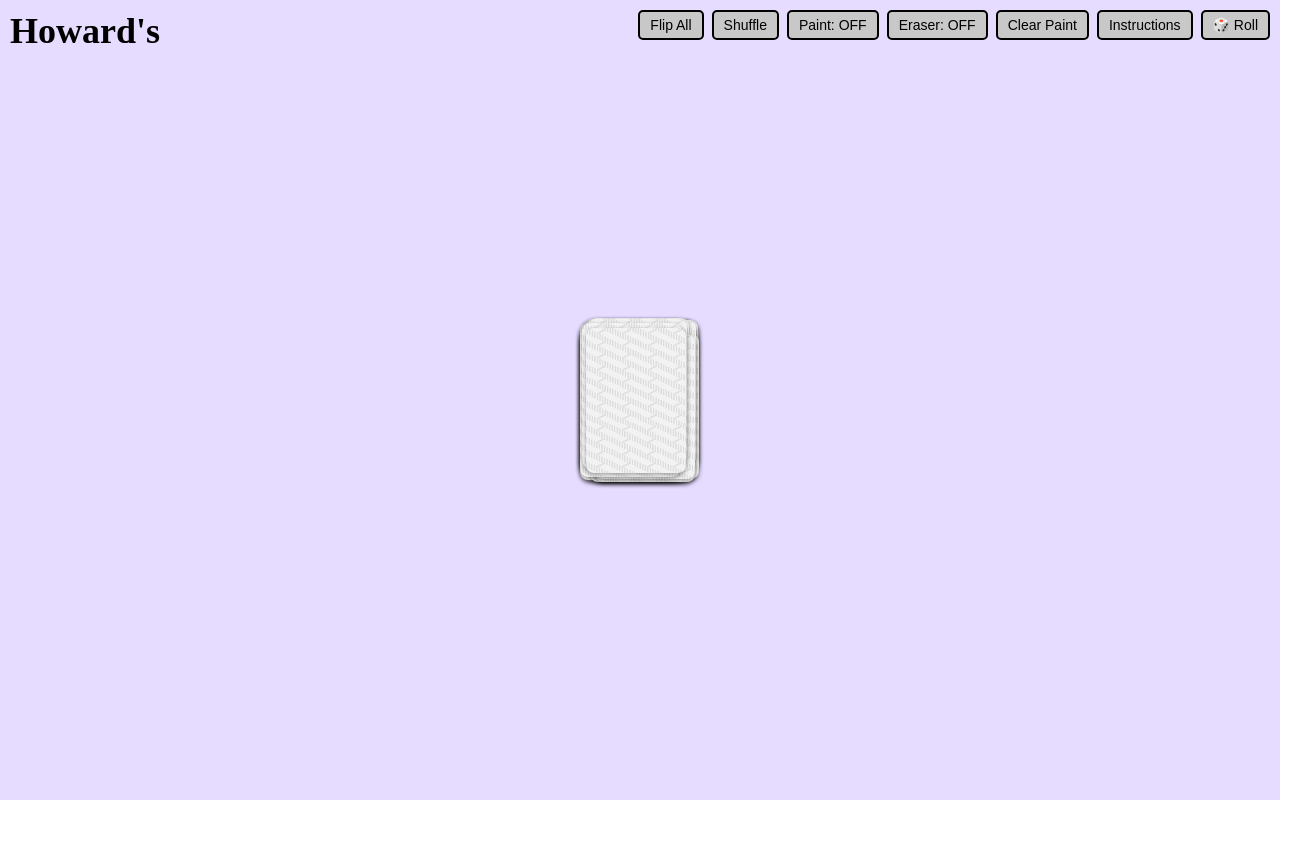
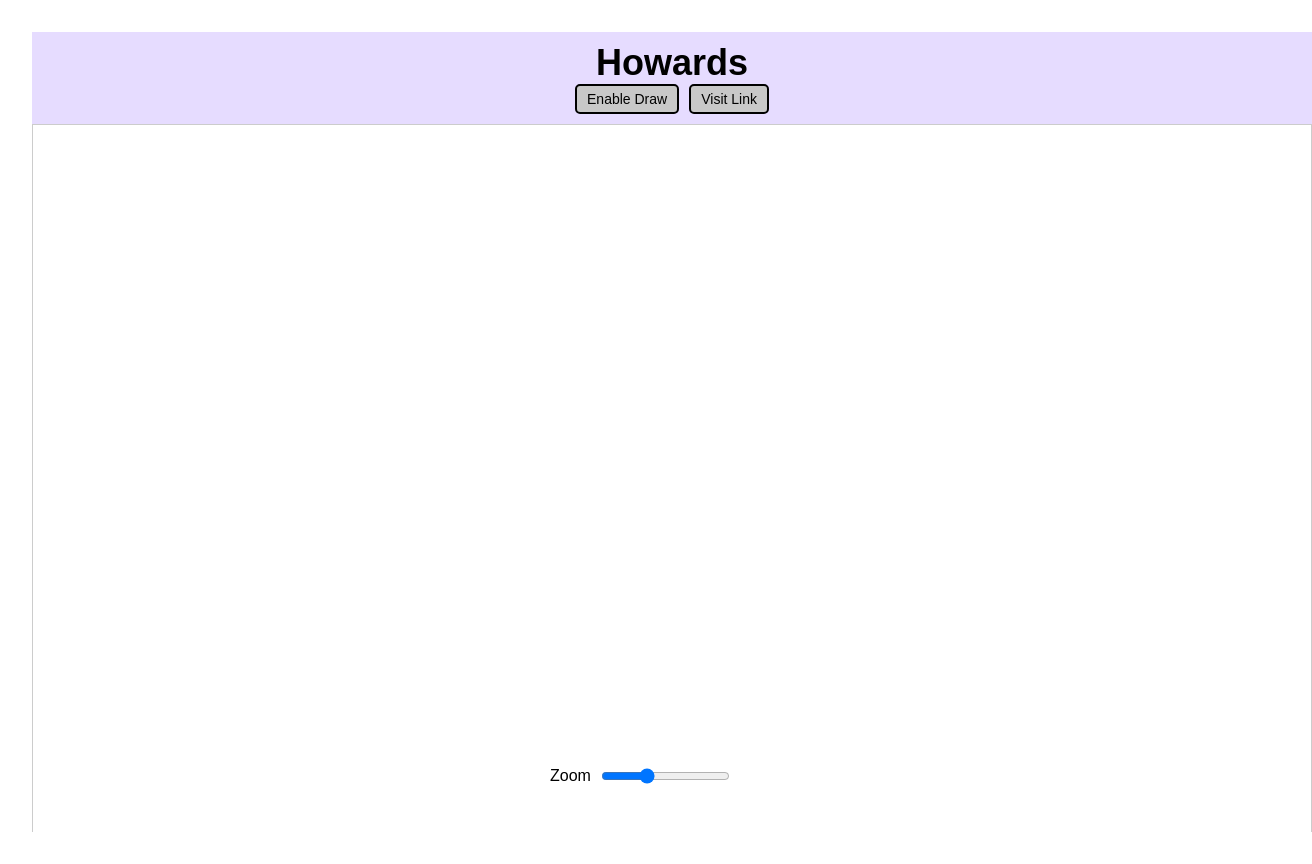
Before and after one commit to MPHmiles/card-sandbox, a React (Vite) app: page / in a window 1280 px wide. Shown: the whole page, 1312 px wide, since content can reach past the window. Before the commit the page ends 800 px from the top, so only its background shows below. Built offline with nearby package versions, Linux system fonts and the light colour scheme.

Commit message:
Fix import typo for build

```diff
--- a/src/App.jsx
+++ b/src/App.jsx
@@ -1,239 +1,231 @@
-import React, { useState, useRef, useEffect } from "react";
-import "./index.css";
+import React, { useRef, useEffect, useState } from "react";
+import "./App.css";
 
-const CARD_WIDTH = 100;
-const CARD_HEIGHT = 145;
+export default function App() {
+  const canvasRef = useRef(null);
+  const [isDrawing, setIsDrawing] = useState(false);
+  const [ctx, setCtx] = useState(null);
+  const [zoom, setZoom] = useState(1);
+  const [isPaintingMode, setIsPaintingMode] = useState(false);
+  const [isPanning, setIsPanning] = useState(false);
+  const [pan, setPan] = useState({ x: 0, y: 0 });
+  const lastPan = useRef({ x: 0, y: 0 });
+  const pinchStart = useRef(null);
 
-const filenames = [
-  "ace_of_spades.png","2_of_spades.png","3_of_spades.png","4_of_spades.png","5_of_spades.png","6_of_spades.png","7_of_spades.png","8_of_spades.png","9_of_spades.png","10_of_spades.png","jack_of_spades.png","queen_of_spades.png","king_of_spades.png",
-  "ace_of_hearts.png","2_of_hearts.png","3_of_hearts.png","4_of_hearts.png","5_of_hearts.png","6_of_hearts.png","7_of_hearts.png","8_of_hearts.png","9_of_hearts.png","10_of_hearts.png","jack_of_hearts.png","queen_of_hearts.png","king_of_hearts.png",
-  "ace_of_diamonds.png","2_of_diamonds.png","3_of_diamonds.png","4_of_diamonds.png","5_of_diamonds.png","6_of_diamonds.png","7_of_diamonds.png","8_of_diamonds.png","9_of_diamonds.png","10_of_diamonds.png","jack_of_diamonds.png","queen_of_diamonds.png","king_of_diamonds.png",
-  "ace_of_clubs.png","2_of_clubs.png","3_of_clubs.png","4_of_clubs.png","5_of_clubs.png","6_of_clubs.png","7_of_clubs.png","8_of_clubs.png","9_of_clubs.png","10_of_clubs.png","jack_of_clubs.png","queen_of_clubs.png","king_of_clubs.png",
-  "black_joker.png","red_joker.png"
-];
+  useEffect(() => {
+    const canvas = canvasRef.current;
+    const context = canvas.getContext("2d");
+    setCtx(context);
 
-let cardId = 0;
-const initDeck = () => {
-  return filenames.map(file => ({
-    id: cardId++,
-    front: `/cards/${file}`,
-    back: `/cards/back.png`,
-    faceUp: false,
-    clickCount: 0,
-    pos: [
-      window.innerWidth/2 - CARD_WIDTH/2 + Math.floor(Math.random()*20-10),
-      window.innerHeight/2 - CARD_HEIGHT/2 + Math.floor(Math.random()*20-10)
-    ]
-  }));
+    const resizeCanvas = () => {
+      canvas.width = window.innerWidth * 2;
+      canvas.height = window.innerHeight * 2;
+      context.scale(2, 2);
+    };
+    resizeCanvas();
+    window.addEventListener("resize", resizeCanvas);
+    return () => window.removeEventListener("resize", resizeCanvas);
+  }, []);
+
+  // ---- Drawing ----
+  const startDrawing = (x, y) => {
+    if (!ctx) return;
+    ctx.beginPath();
+    ctx.moveTo(x, y);
+    setIsDrawing(true);
   };
 
-const shuffleArray = (array) => {
-  const newArray = [...array];
-  for (let i = newArray.length - 1; i > 0; i--) {
-    const j = Math.floor(Math.random() * (i + 1));
-    [newArray[i], newArray[j]] = [newArray[j], newArray[i]];
-  }
-  return newArray;
+  const draw = (x, y) => {
+    if (!isDrawing || !ctx) return;
+    ctx.lineWidth = 2;
+    ctx.lineCap = "round";
+    ctx.strokeStyle = "#000";
+    ctx.lineTo(x, y);
+    ctx.stroke();
   };
 
-export default function App() {
-  const [cards, setCards] = useState(shuffleArray(initDeck()));
-  const [draggingCardId, setDraggingCardId] = useState(null);
-  const [menuOpen, setMenuOpen] = useState(false);
-  const dragOffset = useRef([0,0]);
-  const dragStart = useRef([0,0]);
-  const [paintMode, setPaintMode] = useState(false);
-  const [eraserMode, setEraserMode] = useState(false);
-  const [painting, setPainting] = useState(false);
-  const canvasRef = useRef(null);
-
-  const clickThreshold = 5;
-
-  // Handle touch gestures as mouse
-  const handleTouch = (handler) => (e) => {
-    const touch = e.touches[0];
-    handler({
-      clientX: touch.clientX,
-      clientY: touch.clientY,
-      stopPropagation: () => e.stopPropagation(),
-      nativeEvent: e.nativeEvent
-    });
+  const stopDrawing = () => {
+    if (!ctx) return;
+    ctx.closePath();
+    setIsDrawing(false);
   };
 
-  const handleMouseDown = (e, card) => {
-    e.stopPropagation();
-    setCards(prev => {
-      const newCards = prev.filter(c => c.id !== card.id);
-      newCards.push(card);
-      return newCards;
-    });
-    setDraggingCardId(card.id);
-    dragOffset.current = [e.clientX - card.pos[0], e.clientY - card.pos[1]];
-    dragStart.current = [e.clientX, e.clientY];
-  };
-
-  const handleMouseUp = (e, card) => {
-    if (draggingCardId !== card.id) return;
-    const dx = Math.abs(e.clientX - dragStart.current[0]);
-    const dy = Math.abs(e.clientY - dragStart.current[1]);
-    if (dx < clickThreshold && dy < clickThreshold) {
-      setCards(prev => prev.map(c => {
-        if (c.id === card.id) {
-          c.clickCount = (c.clickCount || 0) + 1;
-          if (c.clickCount >= 2) {
-            c.faceUp = !c.faceUp;
-            c.clickCount = 0;
+  // ---- Mouse events ----
+  const handleMouseDown = (e) => {
+    if (isPaintingMode) {
+      startDrawing(e.nativeEvent.offsetX, e.nativeEvent.offsetY);
+    } else {
+      setIsPanning(true);
+      lastPan.current = { x: e.clientX - pan.x, y: e.clientY - pan.y };
     }
-        }
-        return c;
-      }));
-    }
-    setDraggingCardId(null);
   };
 
   const handleMouseMove = (e) => {
-    if (draggingCardId !== null) {
-      const [offsetX, offsetY] = dragOffset.current;
-      setCards(prev => prev.map(c => c.id === draggingCardId ? {
-        ...c,
-        pos: [e.clientX - offsetX, e.clientY - offsetY]
-      } : c));
-    }
-    if (painting) {
-      const ctx = canvasRef.current.getContext("2d");
-      ctx.fillStyle = eraserMode ? "rgb(230,220,255)" : "black";
-      ctx.beginPath();
-      ctx.arc(e.nativeEvent.offsetX, e.nativeEvent.offsetY, 8, 0, 2*Math.PI);
-      ctx.fill();
+    if (isPaintingMode && isDrawing) {
+      draw(e.nativeEvent.offsetX, e.nativeEvent.offsetY);
+    } else if (isPanning) {
+      setPan({
+        x: e.clientX - lastPan.current.x,
+        y: e.clientY - lastPan.current.y,
+      });
     }
   };
 
-  const handleCanvasMouseDown = () => {
-    if (paintMode || eraserMode) setPainting(true);
+  const handleMouseUp = () => {
+    stopDrawing();
+    setIsPanning(false);
   };
 
-  const handleMouseUpGlobal = () => {
-    setDraggingCardId(null);
-    setPainting(false);
+  // ---- Touch events ----
+  const handleTouchStart = (e) => {
+    if (!canvasRef.current) return;
+
+    if (e.touches.length === 2) {
+      // Start pinch zoom
+      const dx = e.touches[0].clientX - e.touches[1].clientX;
+      const dy = e.touches[0].clientY - e.touches[1].clientY;
+      pinchStart.current = Math.sqrt(dx * dx + dy * dy);
+      return;
+    }
+
+    const touch = e.touches[0];
+    const rect = canvasRef.current.getBoundingClientRect();
+    const x = touch.clientX - rect.left;
+    const y = touch.clientY - rect.top;
+
+    if (isPaintingMode) {
+      startDrawing(x, y);
+    } else {
+      setIsPanning(true);
+      lastPan.current = { x: x - pan.x, y: y - pan.y };
+    }
   };
 
-  const flipAll = () => setCards(prev => prev.map(c => ({ ...c, faceUp: !c.faceUp })));
-  const shuffle = () => setCards(shuffleArray(initDeck()));
-  const clearPaint = () => {
-    const ctx = canvasRef.current.getContext("2d");
-    ctx.clearRect(0,0,window.innerWidth,window.innerHeight);
+  const handleTouchMove = (e) => {
+    if (!canvasRef.current) return;
+    e.preventDefault();
+
+    if (e.touches.length === 2 && pinchStart.current) {
+      // Handle pinch zoom
+      const dx = e.touches[0].clientX - e.touches[1].clientX;
+      const dy = e.touches[0].clientY - e.touches[1].clientY;
+      const dist = Math.sqrt(dx * dx + dy * dy);
+      const scaleChange = dist / pinchStart.current;
+      setZoom((z) => Math.min(Math.max(z * scaleChange, 0.5), 2));
+      pinchStart.current = dist;
+      return;
+    }
+
+    const touch = e.touches[0];
+    const rect = canvasRef.current.getBoundingClientRect();
+    const x = touch.clientX - rect.left;
+    const y = touch.clientY - rect.top;
+
+    if (isPaintingMode && isDrawing) {
+      draw(x, y);
+    } else if (isPanning) {
+      setPan({
+        x: x - lastPan.current.x,
+        y: y - lastPan.current.y,
+      });
+    }
   };
 
-  const rollDice = () => alert("🎲 You rolled a " + (Math.floor(Math.random() * 6) + 1) + "!");
+  const handleTouchEnd = (e) => {
+    stopDrawing();
+    setIsPanning(false);
+    pinchStart.current = null;
+  };
 
-  // Prevent mobile pan while interacting
-  useEffect(() => {
-    const preventScroll = (e) => {
-      if (draggingCardId !== null || painting) e.preventDefault();
-    };
-    document.addEventListener("touchmove", preventScroll, { passive: false });
-    return () => document.removeEventListener("touchmove", preventScroll);
-  }, [draggingCardId, painting]);
-
-  const isMobile = window.innerWidth < 768;
+  const handleZoomChange = (e) => setZoom(parseFloat(e.target.value));
 
   return (
     <div
+      className="app"
       style={{
-        width:"100vw",
-        height:"100vh",
-        overflow:"hidden",
-        position:"relative",
-        backgroundColor:"rgb(230,220,255)",
-        touchAction:"none"
+        overflow: "hidden",
+        width: "100vw",
+        height: "100vh",
+        position: "relative",
       }}
-      onMouseMove={handleMouseMove}
-      onMouseUp={handleMouseUpGlobal}
-      onTouchMove={handleTouch(handleMouseMove)}
-      onTouchEnd={handleMouseUpGlobal}
     >
-      <h1 style={{ position:"absolute", top:10, left:10, zIndex:3 }}>Howard's</h1>
+      <h1 className="title" style={{ textAlign: "center", marginTop: "10px" }}>
+        Howards
+      </h1>
 
-      {!isMobile ? (
-        <div style={{ position:"absolute", top:10, right:10, display:"flex", gap:"8px", zIndex:3, flexWrap:"wrap" }}>
-          <button onClick={flipAll}>Flip All</button>
-          <button onClick={shuffle}>Shuffle</button>
-          <button onClick={() => { setPaintMode(!paintMode); setEraserMode(false); }}>Paint: {paintMode?"ON":"OFF"}</button>
-          <button onClick={() => { setEraserMode(!eraserMode); setPaintMode(false); }}>Eraser: {eraserMode?"ON":"OFF"}</button>
-          <button onClick={clearPaint}>Clear Paint</button>
-          <button onClick={() => window.open("https://docs.google.com/document/d/1y8SCFvIc41yUzB25gZpygUmxQex8ZT0dk8sKQ4Hl2T8/edit?usp=sharing","_blank")}>Instructions</button>
-          <button onClick={rollDice}>🎲 Roll</button>
+      <div
+        className="button-container"
+        style={{
+          display: "flex",
+          justifyContent: "center",
+          gap: "10px",
+          flexWrap: "wrap",
+          marginBottom: "10px",
+        }}
+      >
+        <button onClick={() => setIsPaintingMode(!isPaintingMode)}>
+          {isPaintingMode ? "Disable Draw" : "Enable Draw"}
+        </button>
+        <button onClick={() => window.open("https://wowards.netlify.app", "_blank")}>
+          Visit Link
+        </button>
       </div>
-      ) : (
-        <>
-          <button
-            style={{ position:"absolute", top:10, right:10, zIndex:4, padding:"8px 12px" }}
-            onClick={() => setMenuOpen(!menuOpen)}
+
+      <div
+        className="play-area"
+        style={{
+          transform: `scale(${zoom}) translate(${pan.x / zoom}px, ${pan.y / zoom}px)`,
+          transformOrigin: "center center",
+          transition: "transform 0.15s ease",
+          touchAction: "none",
+        }}
       >
-            ☰ Menu
-          </button>
-
-          {menuOpen && (
-            <div style={{
-              position:"absolute",
-              top:50,
-              right:10,
-              zIndex:5,
-              background:"white",
-              borderRadius:"8px",
-              padding:"10px",
-              display:"flex",
-              flexDirection:"column",
-              gap:"8px",
-              boxShadow:"0 2px 6px rgba(0,0,0,0.3)"
-            }}>
-              <button onClick={flipAll}>Flip All</button>
-              <button onClick={shuffle}>Shuffle</button>
-              <button onClick={() => { setPaintMode(!paintMode); setEraserMode(false); }}>Paint: {paintMode?"ON":"OFF"}</button>
-              <button onClick={() => { setEraserMode(!eraserMode); setPaintMode(false); }}>Eraser: {eraserMode?"ON":"OFF"}</button>
-              <button onClick={clearPaint}>Clear Paint</button>
-              <button onClick={() => window.open("https://docs.google.com/document/d/1y8SCFvIc41yUzB25gZpygUmxQex8ZT0dk8sKQ4Hl2T8/edit?usp=sharing","_blank")}>Instructions</button>
-              <button onClick={rollDice}>🎲 Roll</button>
-            </div>
-          )}
-        </>
-      )}
-
         <canvas
           ref={canvasRef}
-        width={window.innerWidth}
-        height={window.innerHeight}
-        style={{ position:"absolute", top:0, left:0, zIndex:0 }}
-        onMouseDown={handleCanvasMouseDown}
-        onTouchStart={handleCanvasMouseDown}
+          onMouseDown={handleMouseDown}
+          onMouseMove={handleMouseMove}
+          onMouseUp={handleMouseUp}
+          onMouseLeave={handleMouseUp}
+          onTouchStart={handleTouchStart}
+          onTouchMove={handleTouchMove}
+          onTouchEnd={handleTouchEnd}
+          style={{
+            border: "1px solid #ccc",
+            width: "100vw",
+            height: "100vh",
+            backgroundColor: "#fff",
+            display: "block",
+            margin: "0 auto",
+            touchAction: "none",
+          }}
         />
+      </div>
 
-      {cards.map((card, idx) => (
-        <img
-          key={card.id}
-          src={card.faceUp ? card.front : card.back}
-          alt="card"
+      <div
+        className="zoom-slider"
         style={{
-            position:"absolute",
-            left: card.pos[0],
-            top: card.pos[1],
-            width: CARD_WIDTH,
-            height: CARD_HEIGHT,
-            zIndex: idx+1,
-            cursor:"pointer",
-            borderRadius:"8px",
-            backgroundColor:"white",
-            userSelect:"none",
-            WebkitUserDrag:"none",
-            touchAction:"none"
+          position: "fixed",
+          bottom: "10px",
+          left: "50%",
+          transform: "translateX(-50%)",
+          display: "flex",
+          alignItems: "center",
+          gap: "10px",
+          backgroundColor: "rgba(255, 255, 255, 0.7)",
+          padding: "5px 10px",
+          borderRadius: "10px",
         }}
-          draggable={false}
-          onMouseDown={(e)=>handleMouseDown(e, card)}
-          onMouseUp={(e)=>handleMouseUp(e, card)}
-          onTouchStart={handleTouch((e)=>handleMouseDown(e, card))}
-          onTouchEnd={handleTouch((e)=>handleMouseUp(e, card))}
+      >
+        <label>Zoom</label>
+        <input
+          type="range"
+          min="0.5"
+          max="2"
+          step="0.1"
+          value={zoom}
+          onChange={handleZoomChange}
         />
-      ))}
+      </div>
     </div>
   );
 }
```
Lines whose indentation alone changed are shown as unchanged.
